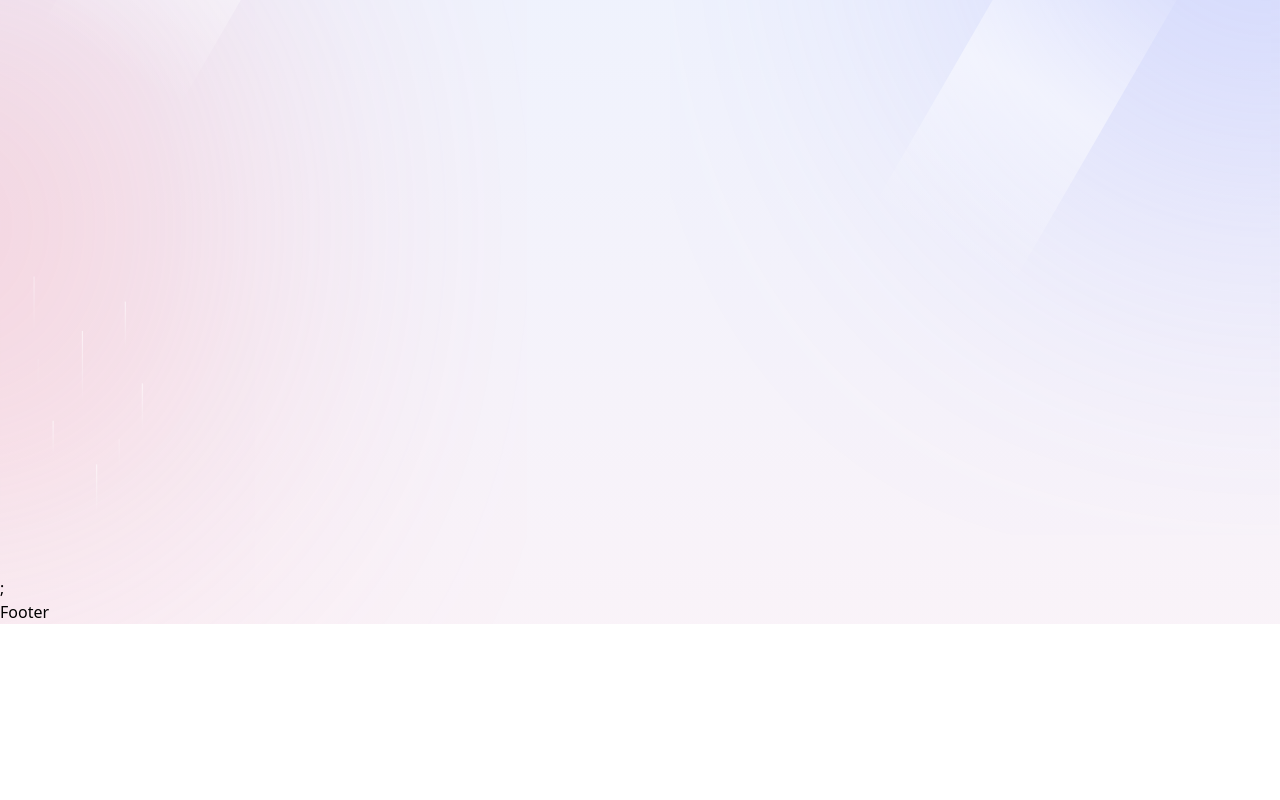
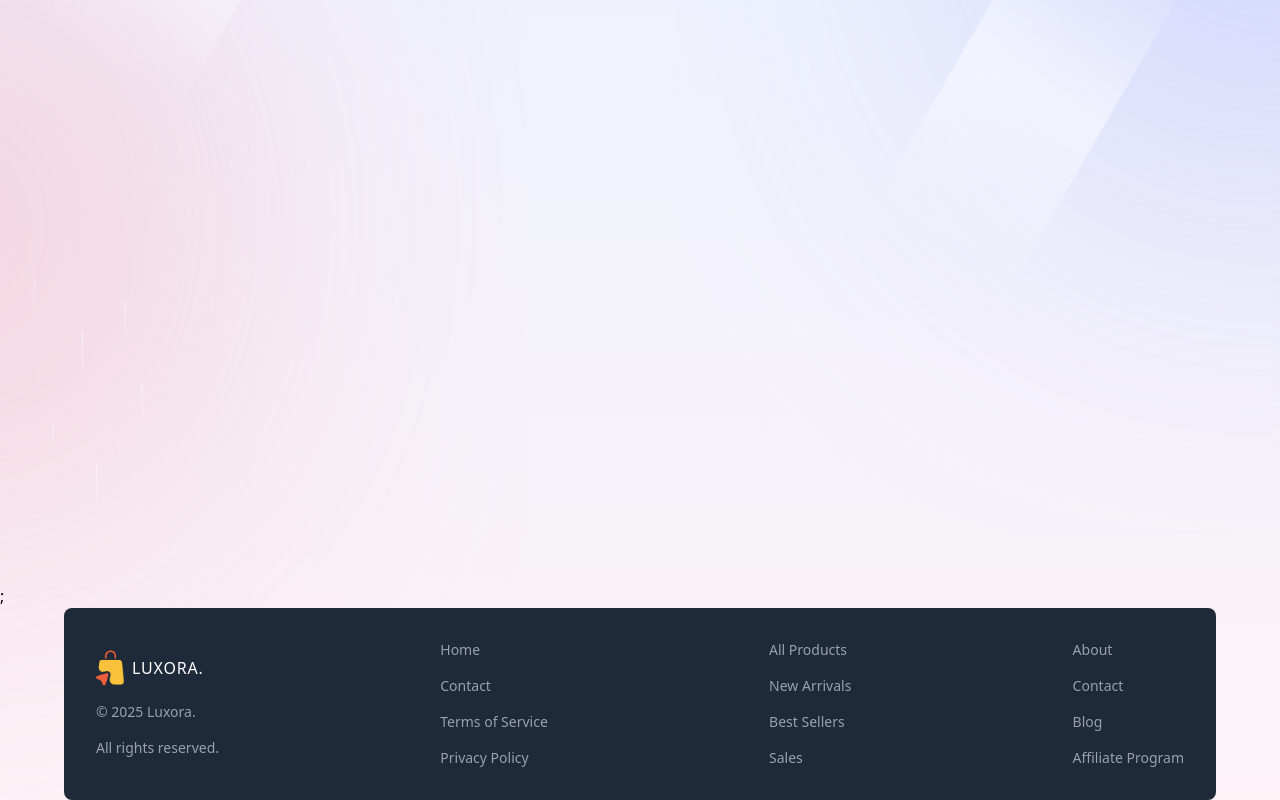
Before and after one commit to andryariadi/luxora, a Next.js app: page / in a window 1280 px wide. Shown: the part 277-1077 px from the top of the page. Before the commit the page ends 901 px from the top, so only its background shows below. Built offline with nearby package versions, Linux system fonts and the light colour scheme.

Commit message:
feat(footer): add Footer component with styling

```diff
--- a/src/components/Footer.tsx
+++ b/src/components/Footer.tsx
@@ -1,5 +1,49 @@
+import { footerLinks, footerLinksCompany, footerLinksProduct } from "@/libs/constant";
+import Image from "next/image";
+import Link from "next/link";
+
 const Footer = () => {
-  return <footer>Footer</footer>;
+  return (
+    <footer className="bg-gray-800 container flex flex-col gap-8 md:flex-row md:items-center md:justify-between p-8 rounded-lg">
+      {/* logo */}
+      <div className="b-rose-500 flex flex-col items-center md:items-start gap-4">
+        <Link href="/" className="flex items-center hover:scale-105 transition-all duration-300">
+          <Image src="/logo.png" alt="Luxora" width={36} height={36} />
+          <p className="hidden md:block text-md font-medium tracking-wider text-white uppercase">Luxora.</p>
+        </Link>
+
+        <p className="text-sm text-gray-400">© 2025 Luxora.</p>
+        <p className="text-sm text-gray-400">All rights reserved.</p>
+      </div>
+
+      {/* Links */}
+      <div className="b-rose-500 flex flex-col items-center md:items-start gap-4">
+        {footerLinks.map((link) => (
+          <Link key={link.label} href={link.href} className="text-sm text-gray-400 hover:text-white">
+            {link.label}
+          </Link>
+        ))}
+      </div>
+
+      {/* Products Links */}
+      <div className="b-rose-500 flex flex-col items-center md:items-start gap-4">
+        {footerLinksProduct.map((link) => (
+          <Link key={link.label} href={link.href} className="text-sm text-gray-400 hover:text-white">
+            {link.label}
+          </Link>
+        ))}
+      </div>
+
+      {/* Company Links */}
+      <div className="b-rose-500 flex flex-col items-center md:items-start gap-4">
+        {footerLinksCompany.map((link) => (
+          <Link key={link.label} href={link.href} className="text-sm text-gray-400 hover:text-white">
+            {link.label}
+          </Link>
+        ))}
+      </div>
+    </footer>
+  );
 };
 
 export default Footer;
--- a/src/components/Navbar.tsx
+++ b/src/components/Navbar.tsx
@@ -6,9 +6,9 @@ import ShoppingCartIcon from "./ShoppingCartIcon";
 
 const Navbar = () => {
   return (
-    <nav className="bg-white container flex items-center justify-between border-b border-gray-200 py-2">
+    <nav className="bg-white container flex items-center justify-between border-b border-gray-200 py-3">
       {/* Left */}
-      <Link href="/" className="flex items-center">
+      <Link href="/" className="flex items-center hover:scale-105 transition-all duration-300">
         <Image src="/logo.png" alt="Luxora" width={36} height={36} className="w-6 h-6 md:w-9 md:h-9" />
 
         <p className="hidden md:block text-dark-200 text-md font-medium tracking-wider uppercase">Luxora.</p>
--- /dev/null
+++ b/src/libs/constant/index.ts
@@ -0,0 +1,20 @@
+export const footerLinks = [
+  { href: "/", label: "Home" },
+  { href: "/contact", label: "Contact" },
+  { href: "/terms-of-service", label: "Terms of Service" },
+  { href: "/privacy-policy", label: "Privacy Policy" },
+];
+
+export const footerLinksProduct = [
+  { href: "/products", label: "All Products" },
+  { href: "/new-arrivals", label: "New Arrivals" },
+  { href: "/best-sellers", label: "Best Sellers" },
+  { href: "/sales", label: "Sales" },
+];
+
+export const footerLinksCompany = [
+  { href: "/about", label: "About" },
+  { href: "/contact", label: "Contact" },
+  { href: "/blog", label: "Blog" },
+  { href: "/affiliate-program", label: "Affiliate Program" },
+];
```
